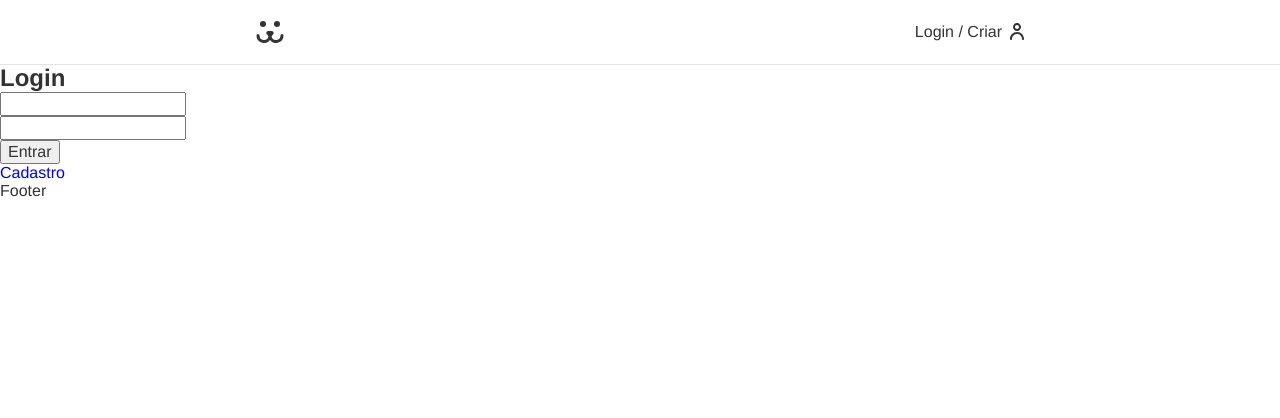
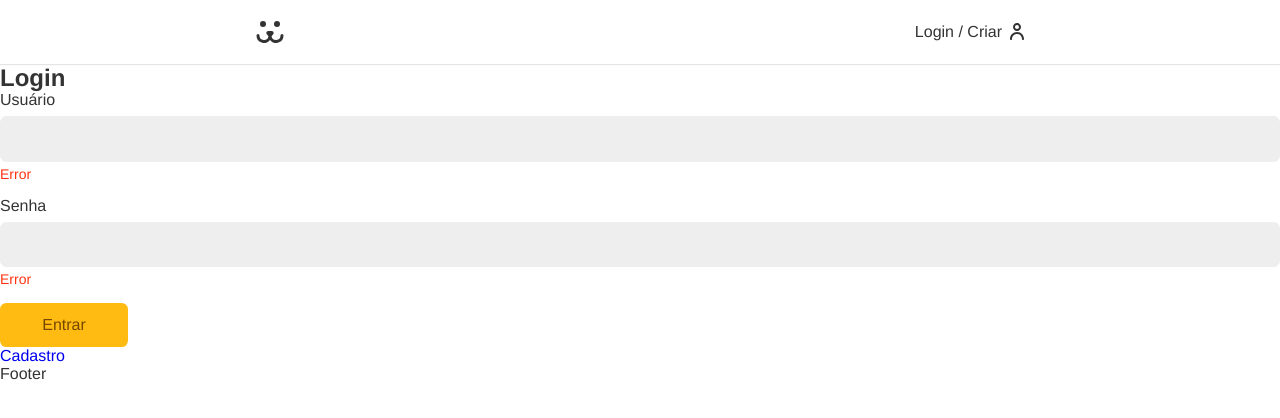
Before and after one commit to VittorioBarella/dogs, a React (Vite) app: page /login in a window 1280 px wide. Shown: the top 418 px of the page. Built offline with nearby package versions, Linux system fonts and the light colour scheme.

Commit message:
created reusable components for button, input and added to LoginForm component

```diff
--- /dev/null
+++ b/src/Components/Forms/Button.jsx
@@ -0,0 +1,12 @@
+import React from 'react';
+import styles from './Button.module.css';
+
+const Button = ({ children, ...props }) => {
+  return (
+    <button {...props} className={styles.button}>
+      {children}
+    </button>
+  );
+};
+
+export default Button;
--- /dev/null
+++ b/src/Components/Forms/Button.module.css
@@ -0,0 +1,24 @@
+.button {
+  font-size: 1rem;
+  font-family: var(--type-first);
+  cursor: pointer;
+  border: none;
+  border-radius: 0.4rem;
+  background: #fb1;
+  color: #764701;
+  min-width: 8rem;
+  padding: 0.8rem 1.2rem;
+  box-sizing: border-box;
+  transition: 0.1s;
+}
+
+.button:hover,
+.button:focus {
+  outline: none;
+  box-shadow:  0 0 0 3px #fea, 0 0 0 4px #fb1;
+}
+
+.button:disabled {
+  opacity: 0.5;
+  cursor: wait;
+}
--- /dev/null
+++ b/src/Components/Forms/Input.jsx
@@ -0,0 +1,16 @@
+import React from 'react';
+import styles from './Input.module.css';
+
+const Input = ({ label, type, name }) => {
+  return (
+    <div className={styles.wrapper}>
+      <label htmlFor={name} className={styles.label}>
+        {label}
+      </label>
+      <input id={name} name={name} className={styles.input} type={type} />
+      <p className={styles.error}>Error</p>
+    </div>
+  );
+};
+
+export default Input;
--- /dev/null
+++ b/src/Components/Forms/Input.module.css
@@ -0,0 +1,35 @@
+.wrapper {
+  margin-bottom: 1rem;
+}
+
+.input {
+  border: 1px solid #eee;
+  display: block;
+  width: 100%;
+  font-size: 1rem;
+  padding: 0.8rem;
+  border-radius: 0.4rem;
+  background: #eee;
+  transition: 0.2s;
+}
+
+.input:focus,
+.input:hover {
+  outline: none;
+  border-color: #fb1;
+  background: white;
+  box-shadow: 0 0 0 3px #fea;
+}
+
+.label {
+  display: block;
+  font-size: 1rem;
+  line-height: 1;
+  padding-bottom: 0.5rem;
+}
+
+.error {
+  color:#f31;
+  font-size: 0.875rem;
+  margin-top: 0.25rem;
+}
--- a/src/Components/Login/LoginForm.jsx
+++ b/src/Components/Login/LoginForm.jsx
@@ -1,5 +1,7 @@
 import React from 'react';
 import { json, Link } from 'react-router-dom';
+import Input from '../Forms/Input';
+import Button from '../Forms/Button';
 
 const LoginForm = () => {
   const [username, setUsername] = React.useState('');
@@ -26,17 +28,9 @@
     <section>
       <h1>Login</h1>
       <form action="" onSubmit={handleSubmit}>
-        <input
-          type="text"
-          value={username}
-          onChange={({ target }) => setUsername(target.value)}
-        />
-        <input
-          type="text"
-          value={password}
-          onChange={({ target }) => setPassword(target.value)}
-        />
-        <button>Entrar</button>
+        <Input label="Usuário" type="text" name="username" />
+        <Input label="Senha" type="password" name="password" />
+        <Button>Entrar</Button>
       </form>
       <Link to="/login/criar">Cadastro</Link>
     </section>
```
